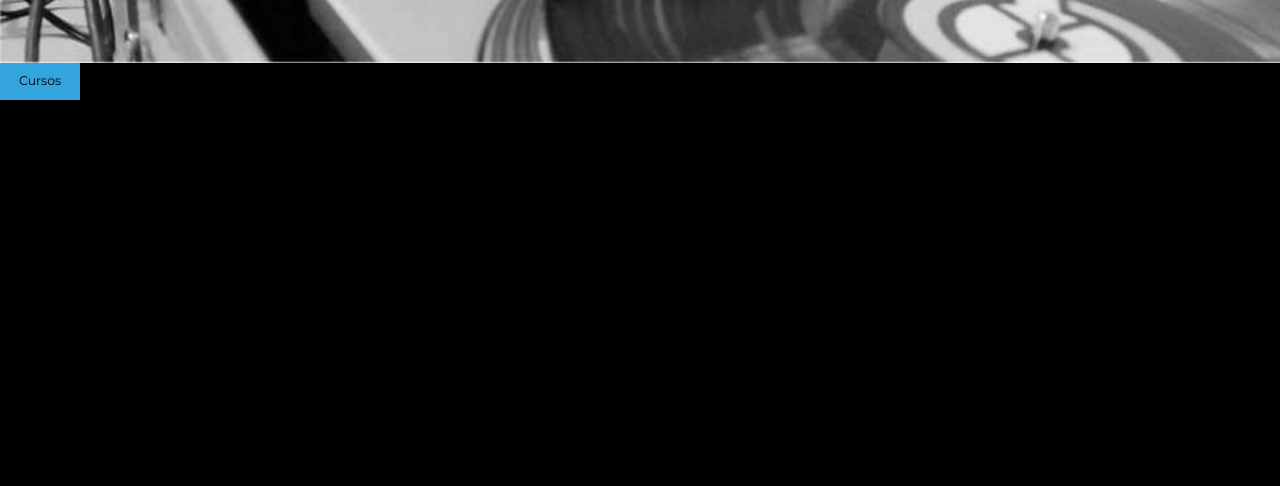
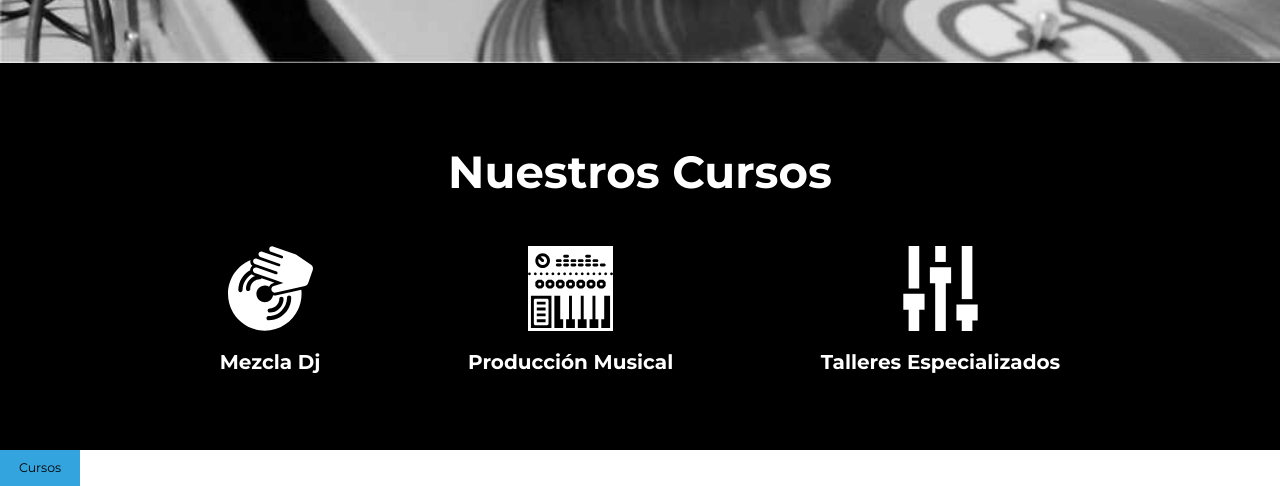
Before and after one commit to cpoumian/djstudio, a website: page app/index.html in a window 1280 px wide. Shown: the part 1469-1955 px from the top of the page. Before the commit the page ends 1569 px from the top, so only its background shows below. Drawn offline with Linux system fonts and the light colour scheme.

Commit message:
Begin work on services section

```diff
--- a/app/assets/styles/base/_global.css
+++ b/app/assets/styles/base/_global.css
@@ -3,7 +3,7 @@ html {
 }
 
 body {
-	background-color: $mainBlack;
+	background-color: $mainWhite;
 	color: $mainBlack;
 	font-family: 'Montserrat', sans-serif;
 	font-size: 1.8rem;
--- a/app/assets/styles/modules/_about.css
+++ b/app/assets/styles/modules/_about.css
@@ -27,12 +27,12 @@
 				color: $lightBlue;
 				margin-top: 0;
 				margin-bottom: $spaceStd;
-				font-size: $headingMob;
+				font-size: $headingSmall;
 				font-weight: 400;
 			}
 
 			p {
-				font-size: $textSizeMob;
+				font-size: $textSizeSmall;
 				line-height: $lineHeight;
 				text-align: left;
 				margin-top: $spaceHlf;
--- /dev/null
+++ b/app/assets/styles/modules/_item-box.css
@@ -0,0 +1,19 @@
+.item-box {
+	position: relative;
+	padding: $spaceHlf;
+	display: flex;
+	flex-direction: column;
+	justify-content: space-between;
+	align-items: center;
+	width: 100%;
+
+	@mixin atSmall {
+		flex-direction: row;
+		flex-wrap: nowrap;
+		justify-content: space-around;
+		align-items: center;
+		width: 80%;
+		max-width: 80%;
+	}
+
+}
--- /dev/null
+++ b/app/assets/styles/modules/_item.css
@@ -0,0 +1,31 @@
+.item {
+	display: flex;
+	flex-direction: column;
+	align-items: center;
+	flex-wrap: nowrap;
+	max-width: 100%;
+
+	@mixin atSmall {
+
+	}
+
+	.icon {
+		width: $iconSize;
+		min-width: $iconSizeSmall;
+
+		@mixin atSmall {
+			width: $iconSizeLarge;
+		}
+
+	} /* .icon */
+
+	.service {
+		font-size: $textSizeSmall;
+
+		@mixin atSmall {
+			font-size: $textSize;
+		}
+
+	} /* .service */
+
+} /* .item */
--- a/app/assets/styles/modules/_page-section.css
+++ b/app/assets/styles/modules/_page-section.css
@@ -5,4 +5,9 @@
 		padding: $spaceDbl 0;
 	}
 
+	&--black {
+		background-color: $mainBlack;
+		color: $mainWhite;
+	}
+
 } /* .page-section */
--- /dev/null
+++ b/app/assets/styles/modules/_services.css
@@ -0,0 +1,12 @@
+#services {
+
+	h2 {
+		font-size: $headingXsmall;
+		text-align: center;
+
+		@mixin atSmall {
+			font-size: $heading;
+		}
+	}
+
+} /* #services */
--- a/app/assets/styles/modules/_social-icons.css
+++ b/app/assets/styles/modules/_social-icons.css
@@ -10,7 +10,7 @@
 
 	&--icon {
 		flex-shrink: 1;
-		width: $iconSizeMob;
+		width: $iconSizeSmall;
 		padding: $spaceStd;
 
 			@mixin atSmall {
--- a/app/assets/styles/modules/_wrapper.css
+++ b/app/assets/styles/modules/_wrapper.css
@@ -6,8 +6,6 @@
 		display: flex;
 		align-items: center;
 		justify-content: center;
-		max-width: 1200px;
-		margin-left: auto;
-		margin-right: auto;
+		max-width: 1920px;
 	}
 }
--- a/app/assets/styles/styles.css
+++ b/app/assets/styles/styles.css
@@ -1,7 +1,9 @@
 @import "normalize.css";
+
 @import "base/_variables";
 @import "base/_mixins";
 @import "base/_global";
+
 @import "modules/_btn";
 @import "modules/_wrapper";
 @import "modules/_page-section";
@@ -9,4 +11,7 @@
 @import "modules/_main-header";
 @import "modules/_large-hero";
 @import "modules/_about";
+@import "modules/_item";
 @import "modules/_social-icons";
+@import "modules/_item-box";
+@import "modules/_services";
--- a/app/index.html
+++ b/app/index.html
@@ -47,6 +47,26 @@
     </div> <!-- .wrapper -->
   </div> <!-- #about .page-section -->
 
+  <div id="services" class="page-section page-section--black">
+    <h2>Nuestros Cursos</h2>
+    <div class="wrapper">
+      <div class="item-box">
+        <div class="item">
+          <img class="icon" src="assets/images/icons/items/dj-playing-records.svg">
+          <h3 class="service">Mezcla Dj</h3>
+        </div> <!-- item -->
+        <div class="item">
+          <img class="icon" src="assets/images/icons/items/workstation.svg">
+          <h3 class="service">Producción Musical</h3>
+        </div> <!-- item -->
+        <div class="item">
+          <img class="icon" src="assets/images/icons/items/sliders.svg">
+          <h3 class="service">Talleres Especializados</h3>
+        </div> <!-- item -->
+      </div> <!-- item-box -->
+    </div> <!-- wrapper -->
+  </div> <!-- #oferta .page-section -->
+
   <footer>
     <a href="#cursos" class="btn btn--blue btn--large">Cursos</a>
   </footer>
--- a/app/temp/styles/styles.css
+++ b/app/temp/styles/styles.css
@@ -472,7 +472,7 @@ html {
 }
 
 body {
-	background-color: #000;
+	background-color: #FFF;
 	color: #000;
 	font-family: 'Montserrat', sans-serif;
 	font-size: 1.8rem;
@@ -518,9 +518,7 @@ img {
 		-webkit-box-pack: center;
 		    -ms-flex-pack: center;
 		        justify-content: center;
-		max-width: 1200px;
-		margin-left: auto;
-		margin-right: auto
+		max-width: 1920px
 }
 		}
 
@@ -536,6 +534,11 @@ img {
 
 }
 		}
+
+.page-section--black {
+		background-color: #000;
+		color: #FFF;
+	}
 
 /* .page-section */
 
@@ -735,6 +738,57 @@ img {
 
 /* #about */
 
+.item {
+	display: -webkit-box;
+	display: -ms-flexbox;
+	display: flex;
+	-webkit-box-orient: vertical;
+	-webkit-box-direction: normal;
+	    -ms-flex-direction: column;
+	        flex-direction: column;
+	-webkit-box-align: center;
+	    -ms-flex-align: center;
+	        align-items: center;
+	-ms-flex-wrap: nowrap;
+	    flex-wrap: nowrap;
+	max-width: 100%; /* .service */
+
+}
+
+@media (min-width: 550px) {
+		}
+
+.item .icon {
+		width: 65px;
+		min-width: 50px;
+
+	}
+
+@media (min-width: 550px) {
+
+.item .icon {
+			width: 85px
+
+	}
+		}
+
+/* .icon */
+
+.item .service {
+		font-size: 1.8rem;
+
+	}
+
+@media (min-width: 550px) {
+
+.item .service {
+			font-size: 2rem
+
+	}
+		}
+
+/* .item */
+
 .social {
 	display: -webkit-box;
 	display: -ms-flexbox;
@@ -774,3 +828,57 @@ img {
 
 	}
 		}
+
+.item-box {
+	position: relative;
+	padding: 1.12rem;
+	display: -webkit-box;
+	display: -ms-flexbox;
+	display: flex;
+	-webkit-box-orient: vertical;
+	-webkit-box-direction: normal;
+	    -ms-flex-direction: column;
+	        flex-direction: column;
+	-webkit-box-pack: justify;
+	    -ms-flex-pack: justify;
+	        justify-content: space-between;
+	-webkit-box-align: center;
+	    -ms-flex-align: center;
+	        align-items: center;
+	width: 100%;
+
+}
+
+@media (min-width: 550px) {
+
+.item-box {
+		-webkit-box-orient: horizontal;
+		-webkit-box-direction: normal;
+		    -ms-flex-direction: row;
+		        flex-direction: row;
+		-ms-flex-wrap: nowrap;
+		    flex-wrap: nowrap;
+		-ms-flex-pack: distribute;
+		    justify-content: space-around;
+		-webkit-box-align: center;
+		    -ms-flex-align: center;
+		        align-items: center;
+		width: 80%;
+		max-width: 80%
+
+}
+		}
+
+#services h2 {
+		font-size: 3rem;
+		text-align: center;
+	}
+
+@media (min-width: 550px) {
+
+#services h2 {
+			font-size: 4.5rem
+	}
+		}
+
+/* #services */
```
Also changed, not shown: app/assets/styles/base/_variables.css (+5 -3 lines), app/assets/images/icons/items/dj-mixer.svg (renamed from app/assets/images/icons/dj-mixer.svg), app/assets/images/icons/items/dj-music-player.svg (renamed from app/assets/images/icons/dj-music-player.svg), app/assets/images/icons/items/dj-playing-records.svg (renamed from app/assets/images/icons/dj-playing-records.svg), app/assets/images/icons/items/dj.svg (renamed from app/assets/images/icons/dj.svg), app/assets/images/icons/items/sliders.svg (renamed from app/assets/images/icons/sliders.svg), app/assets/images/icons/items/workstation.svg (renamed from app/assets/images/icons/workstation.svg).
